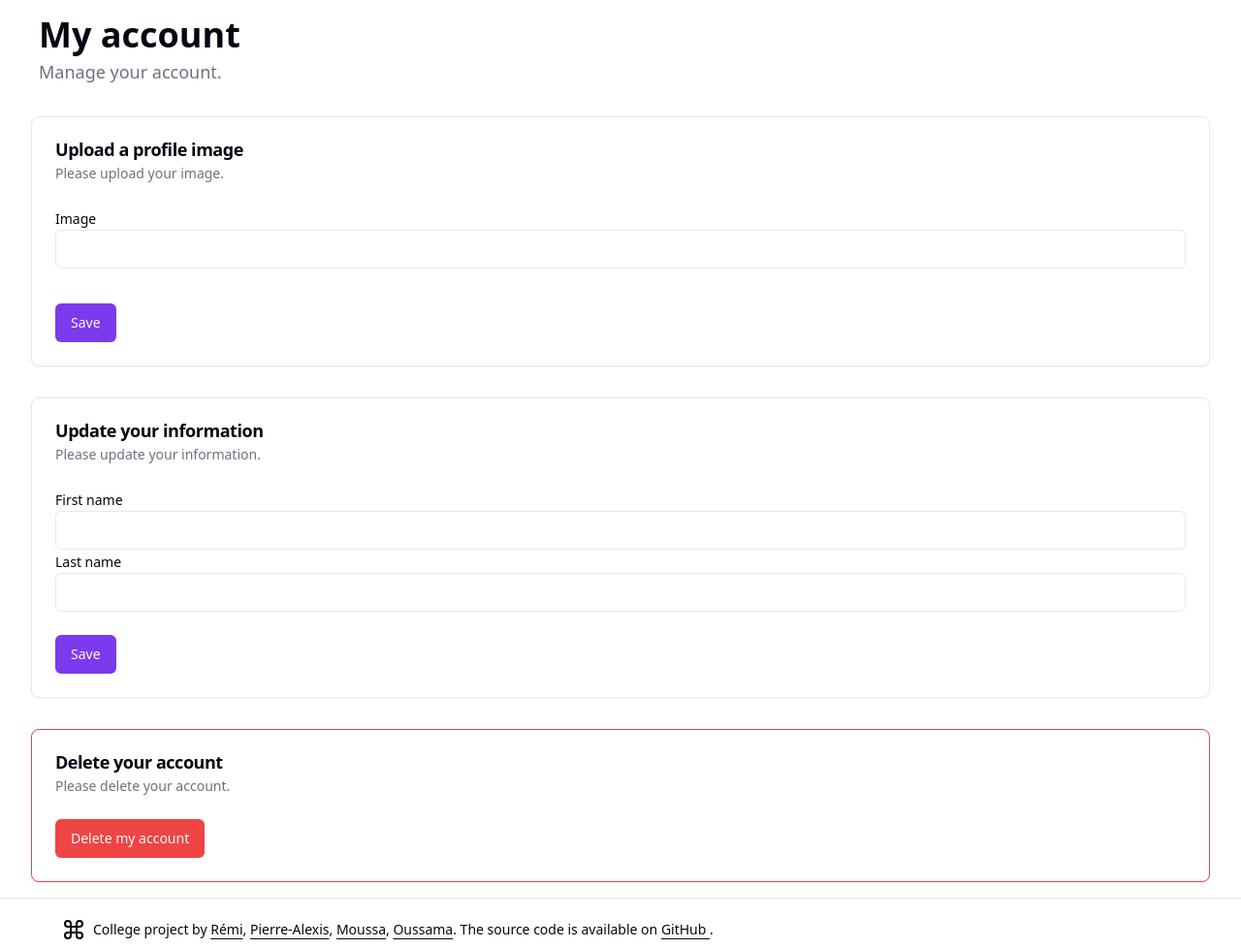
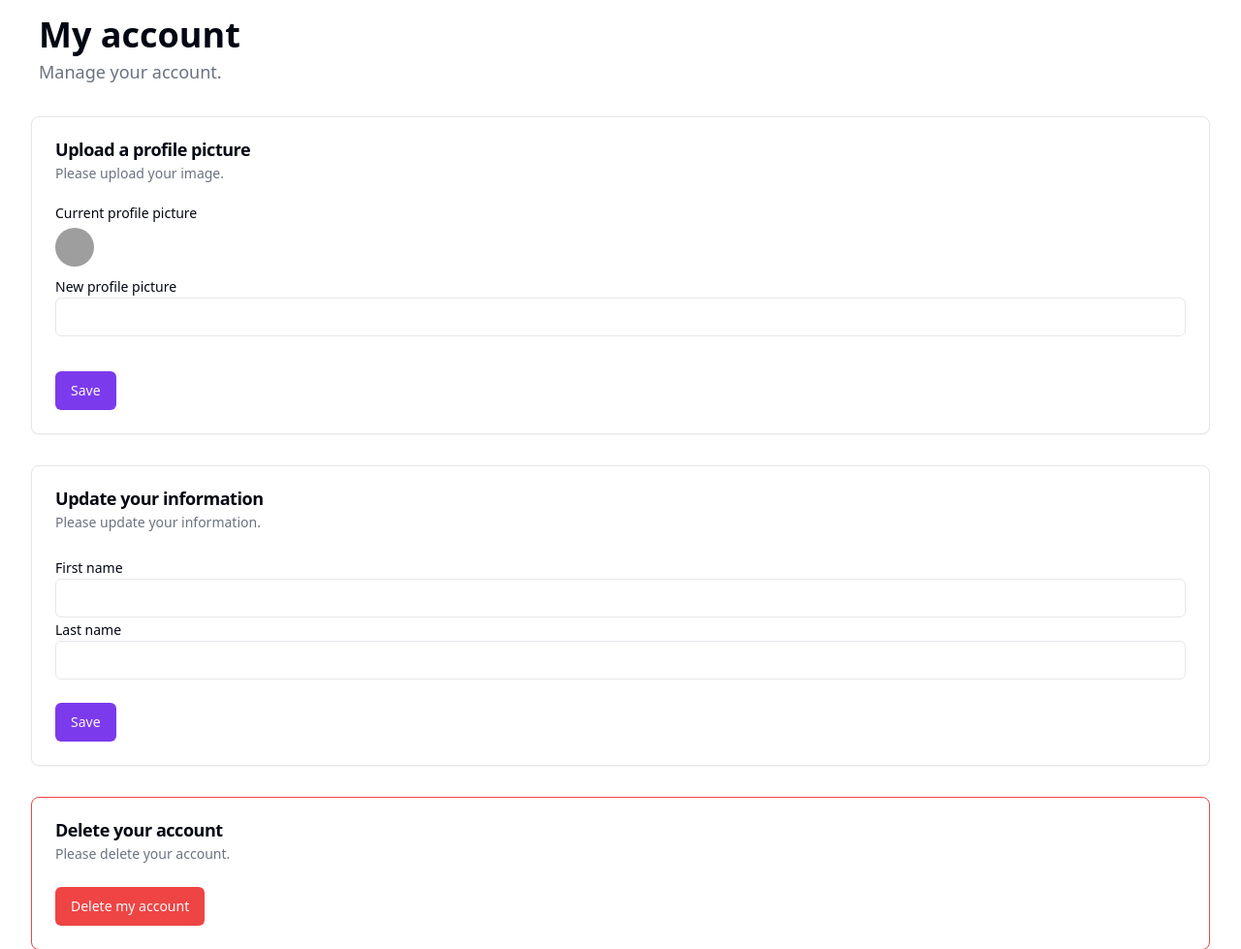
Before and after one commit to remib18/symfony-video, a Symfony app: template templates/user_profile/show.html.twig in a window 1280 px wide. Shown: the part 65-1044 px from the top of the page at 97% size. Run offline with Twig, Linux system fonts and the light colour scheme; the template is opened without the code that fills it, so the values that code supplies are empty; form fields are guessed from the names that the template uses; style sheets or scripts are compiled from the project's sources; some libraries are stand-ins or nearby versions; grey boxes are pictures that could not be loaded.

Commit message:
Adding pp preview

```diff
--- a/templates/user_profile/show.html.twig
+++ b/templates/user_profile/show.html.twig
@@ -17,15 +17,19 @@
                 {{ form_start(profilePictureForm) }}
                     <div class="rounded-lg border bg-card text-card-foreground shadow-sm">
                         <div class="flex flex-col space-y-1.5 p-6">
-                            <h2 class="text-lg font-semibold leading-none tracking-tight">Upload a profile image</h2>
+                            <h2 class="text-lg font-semibold leading-none tracking-tight">Upload a profile picture</h2>
                             <p class="text-sm text-muted-foreground">Please upload your image.</p>
                         </div>
+
+                        <h3 class="text-sm font-medium leading-none pl-6">Current profile picture</h3>
+                        <img src="{{ asset('uploads/images/' ~ app.user.imageLink) }}" alt="Profile picture" class="ml-6 my-2 w-10 h-10 object-cover rounded-full">
+
                         <div class="p-6 pt-0">
                             {{ form_row(profilePictureForm.imageLink, {
                                 'attr': {
                                     'class': 'flex h-10 w-full rounded-md border border-input bg-transparent px-3 py-2 text-sm ring-offset-background file:border-0 file:bg-transparent file:text-sm file:font-medium placeholder:text-muted-foreground focus-visible:outline-none focus-visible:ring-2 focus-visible:ring-ring focus-visible:ring-offset-2 disabled:cursor-not-allowed disabled:opacity-50'
                                 },
-                                'label': 'Image',
+                                'label': 'New profile picture',
                                 'label_attr': {
                                     'class': 'text-sm font-medium leading-none peer-disabled:cursor-not-allowed peer-disabled:opacity-70'
                                 }
```
